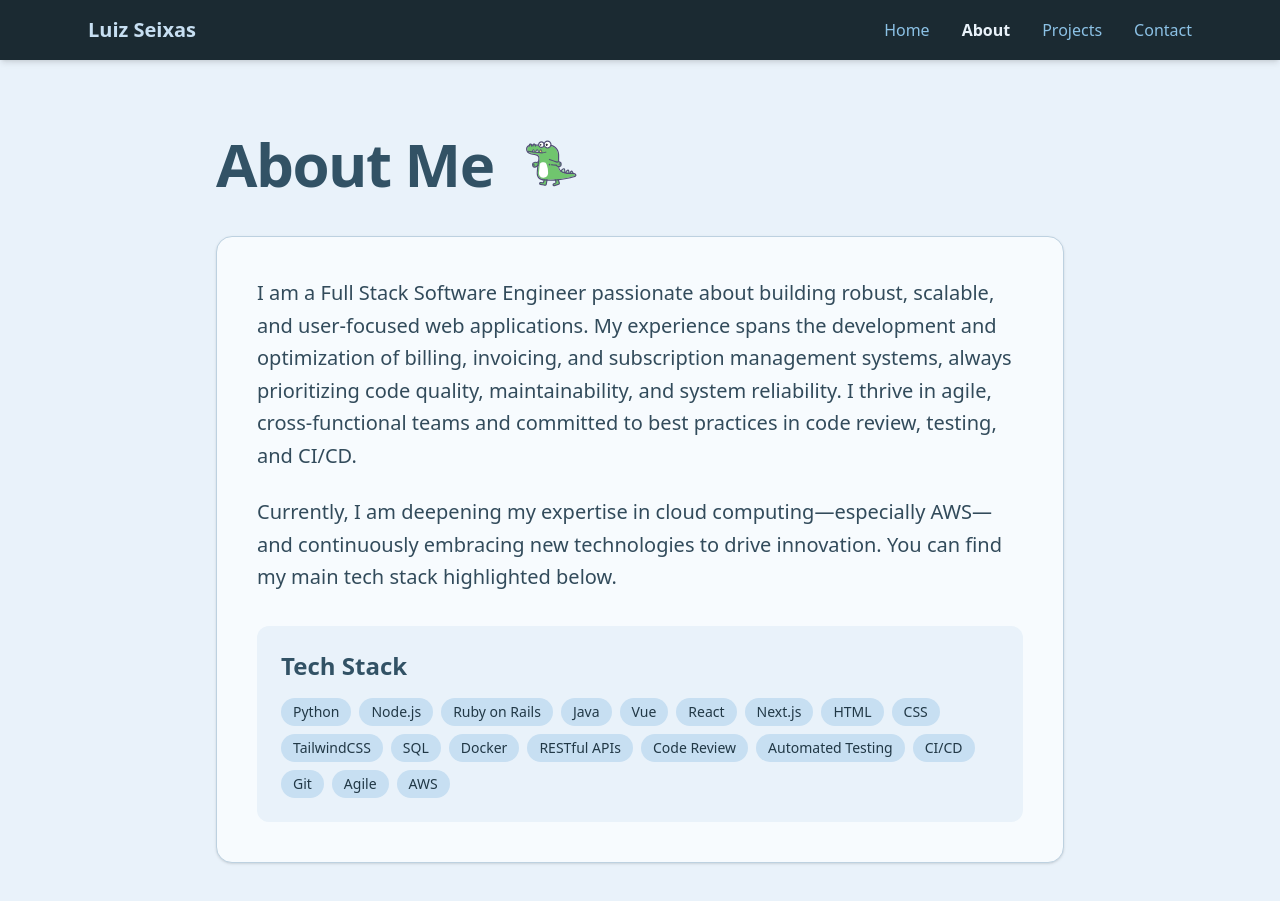
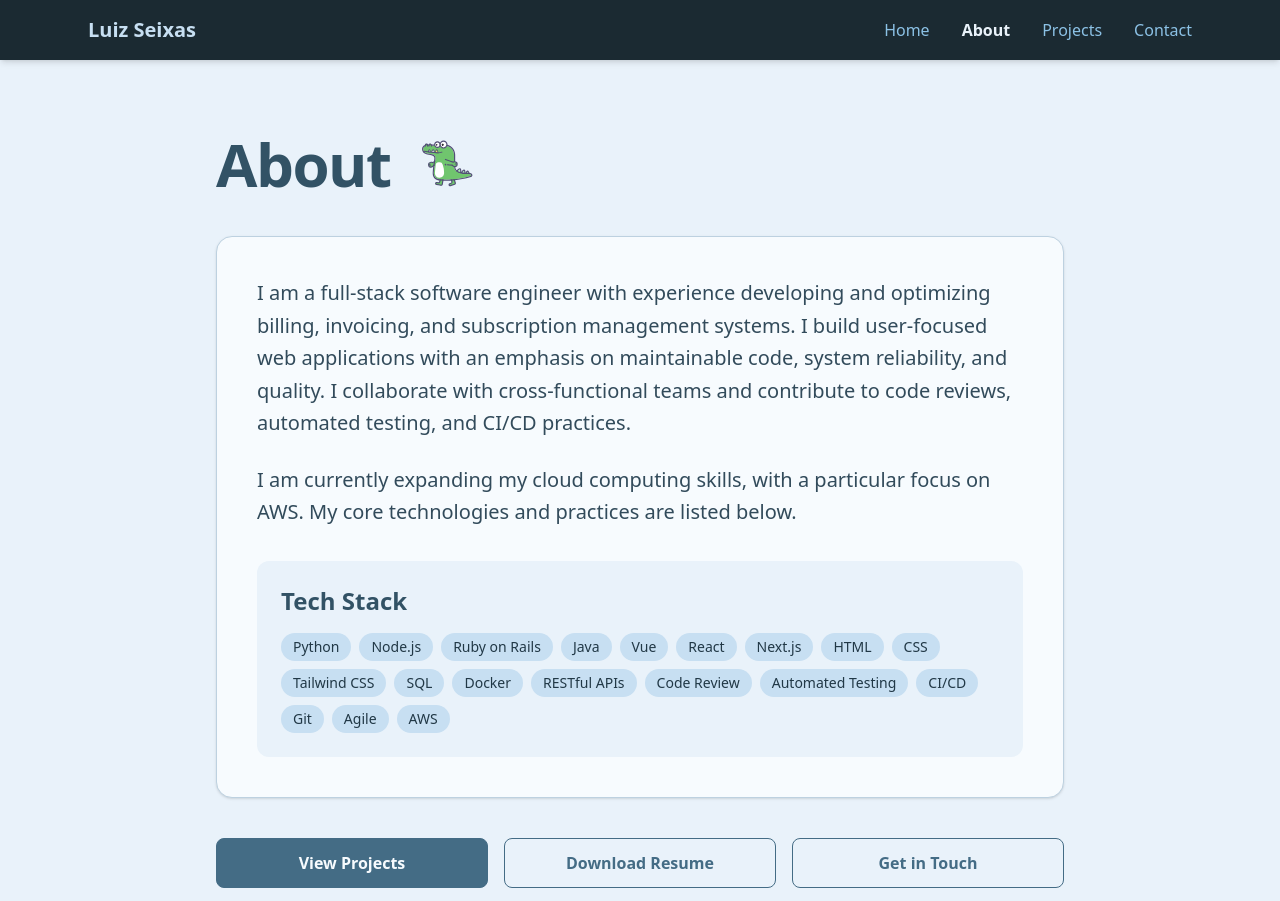
Before and after one commit to luizguilhermesseixas/My-Portfolio, a Next.js app in the folder my-portfolio/: page /about in a window 1280 px wide. Shown: the top 901 px of the page. Built offline with nearby package versions, Linux system fonts and the light colour scheme.

Commit message:
copy: refine portfolio messaging and standardize English

```diff
--- a/my-portfolio/src/app/about/page.tsx
+++ b/my-portfolio/src/app/about/page.tsx
@@ -14,7 +14,7 @@ export default function AboutPage() {
     "Next.js",
     "HTML",
     "CSS",
-    "TailwindCSS",
+    "Tailwind CSS",
     "SQL",
     "Docker",
     "RESTful APIs",
@@ -29,7 +29,7 @@ export default function AboutPage() {
   return (
     <section className="max-w-4xl mx-auto px-6 py-12 md:py-16">
       <PageHeading
-        text="About Me"
+        text="About"
         className="mb-8 justify-center md:justify-start"
         icon={
           <CrocodileIcon className="w-14 h-14 md:w-20 md:h-20 shrink-0 transition-transform duration-300 hover:-translate-y-2 hover:rotate-6" />
@@ -37,18 +37,16 @@ export default function AboutPage() {
       />
       <div className="bg-surface border border-line rounded-2xl shadow-sm p-6 sm:p-10">
         <p className="text-lg md:text-xl text-muted leading-relaxed">
-          I am a Full Stack Software Engineer passionate about building robust,
-          scalable, and user-focused web applications. My experience spans the
-          development and optimization of billing, invoicing, and subscription
-          management systems, always prioritizing code quality,
-          maintainability, and system reliability. I thrive in agile,
-          cross-functional teams and committed to best practices in code
-          review, testing, and CI/CD.
+          I am a full-stack software engineer with experience developing and
+          optimizing billing, invoicing, and subscription management systems. I
+          build user-focused web applications with an emphasis on maintainable
+          code, system reliability, and quality. I collaborate with
+          cross-functional teams and contribute to code reviews, automated
+          testing, and CI/CD practices.
         </p>
         <p className="text-lg md:text-xl text-muted leading-relaxed mt-6">
-          Currently, I am deepening my expertise in cloud computing—especially
-          AWS—and continuously embracing new technologies to drive innovation.
-          You can find my main tech stack highlighted below.
+          I am currently expanding my cloud computing skills, with a particular
+          focus on AWS. My core technologies and practices are listed below.
         </p>
         <div className="bg-surface-muted rounded-xl p-5 sm:p-6 mt-8">
           <h2 className="text-2xl font-bold text-heading mb-4">Tech Stack</h2>
@@ -69,10 +67,10 @@ export default function AboutPage() {
           View Projects
         </ButtonLink>
         <ButtonLink href="/Luiz_Seixas_Resume.pdf" download className="flex-1">
-          Download CV
+          Download Resume
         </ButtonLink>
         <ButtonLink href="/contact" className="flex-1">
-          Contact Me
+          Get in Touch
         </ButtonLink>
       </div>
     </section>
--- a/my-portfolio/src/app/contact/page.tsx
+++ b/my-portfolio/src/app/contact/page.tsx
@@ -82,7 +82,7 @@ export default function ContactPage() {
           View Projects
         </ButtonLink>
         <ButtonLink href="/Luiz_Seixas_Resume.pdf" download className="flex-1">
-          Download CV
+          Download Resume
         </ButtonLink>
         <ButtonLink href="/about" className="flex-1">
           About
--- a/my-portfolio/src/app/layout.tsx
+++ b/my-portfolio/src/app/layout.tsx
@@ -11,8 +11,9 @@ const poppins = Poppins({
 });
 
 export const metadata: Metadata = {
-  title: "Luiz seixas Portfolio",
-  description: "My personal portfolio built with Next.js and TypeScript.",
+  title: "Luiz Seixas | Full-Stack Software Engineer",
+  description:
+    "Full-stack software engineer with experience in billing, invoicing, and subscription management systems. Explore projects and technical skills.",
 };
 
 export default function RootLayout({
--- a/my-portfolio/src/app/page.tsx
+++ b/my-portfolio/src/app/page.tsx
@@ -7,22 +7,22 @@ export default function HomePage() {
   return (
     <section className="max-w-4xl mx-auto px-6 py-16 md:py-28 flex flex-col items-center md:items-start text-center md:text-left">
       <PageHeading
-        text="Hi, I'm Luiz Seixas!"
+        text="Hi, I'm Luiz Seixas."
         className="flex-col md:flex-row md:items-end"
         icon={
           <DinosaurIcon className="w-16 h-16 md:w-24 md:h-24 shrink-0 transition-transform duration-300 hover:-translate-y-2 hover:rotate-6" />
         }
       />
       <h2 className="text-xl md:text-3xl text-muted mt-8 max-w-2xl leading-snug">
-        Software Engineer passionate about building robust and efficient
-        solutions.
+        Full-stack software engineer focused on building reliable, efficient
+        web applications.
       </h2>
       <div className="flex flex-col sm:flex-row gap-4 mt-12 w-full sm:w-auto">
         <ButtonLink href="/projects" variant="primary">
           View Projects
         </ButtonLink>
         <ButtonLink href="/Luiz_Seixas_Resume.pdf" download>
-          Download CV
+          Download Resume
         </ButtonLink>
       </div>
     </section>
--- a/my-portfolio/src/app/projects/page.tsx
+++ b/my-portfolio/src/app/projects/page.tsx
@@ -8,11 +8,11 @@ import ButtonLink from "../../components/ButtonLink";
 const projects = [
   {
     title: "Contacts-API",
-    description: "A simple REST API for managing contacts.",
+    description: "REST API for contact management.",
     image: "/images/contactsAPI.webp",
     techs: [
       "NestJS",
-      "Typescript",
+      "TypeScript",
       "PostgreSQL",
       "Redis",
       "Docker",
@@ -24,15 +24,14 @@ const projects = [
   },
   {
     title: "Seller-VUE",
-    description: "Frontend to consume a food delivery API",
+    description: "Frontend for a food delivery API.",
     image: "/images/sellerVue.webp",
-    techs: ["Typescript", "Vue.js", "Docker", "Pinia", "Vite", "CSS"],
+    techs: ["TypeScript", "Vue.js", "Docker", "Pinia", "Vite", "CSS"],
     link: "https://github.com/luizguilhermesseixas/Seller-vue",
   },
   {
     title: "Delivery-API",
-    description:
-      "Application focused on building an API in Ruby on Rails that provides services for a food delivery app.",
+    description: "Ruby on Rails API for a food delivery application.",
     image: "/images/deliveryAPI.webp",
     techs: [
       "Ruby",
@@ -48,10 +47,9 @@ const projects = [
   },
   {
     title: "MyPortfolio",
-    description:
-      "Application focused on building a personal portfolio to showcase projects and skills.",
+    description: "Personal portfolio showcasing software projects and technical skills.",
     image: "/images/portfolio.webp",
-    techs: ["Next.js", "Typescript", "TailwindCSS"],
+    techs: ["Next.js", "TypeScript", "Tailwind CSS"],
     link: "https://github.com/luizguilhermesseixas/my-portfolio",
   },
 ];
@@ -114,15 +112,15 @@ export default function ProjectsPage() {
               rel="noopener noreferrer"
               className="mt-2 self-start text-accent font-semibold hover:underline"
             >
-              Ver no GitHub
-              <span className="sr-only"> (abre em nova aba)</span>
+              View on GitHub
+              <span className="sr-only"> (opens in a new tab)</span>
               <span aria-hidden="true"> &rarr;</span>
             </a>
           </div>
         </article>
         <div className="flex justify-between items-center mt-8 pt-6 border-t border-line">
           <button onClick={prevProject} className={navButton}>
-            Anterior
+            Previous
           </button>
           <div className="flex items-center gap-3">
             <div className="flex gap-2" aria-hidden="true">
@@ -140,16 +138,16 @@ export default function ProjectsPage() {
             </span>
           </div>
           <button onClick={nextProject} className={navButton}>
-            Próximo
+            Next
           </button>
         </div>
       </div>
       <div className="flex flex-col sm:flex-row gap-4 mt-10">
         <ButtonLink href="/contact" variant="primary" className="flex-1">
-          Contact
+          Get in Touch
         </ButtonLink>
         <ButtonLink href="/Luiz_Seixas_Resume.pdf" download className="flex-1">
-          Download CV
+          Download Resume
         </ButtonLink>
         <ButtonLink href="/about" className="flex-1">
           About
--- a/my-portfolio/src/components/Header.tsx
+++ b/my-portfolio/src/components/Header.tsx
@@ -27,7 +27,7 @@ export default function Header() {
   return (
     <header className="bg-primary-900/95 backdrop-blur shadow-md sticky top-0 z-50">
       <nav
-        aria-label="Main"
+        aria-label="Main navigation"
         className="max-w-6xl mx-auto flex items-center justify-between py-4 px-6"
       >
         <Link
```
